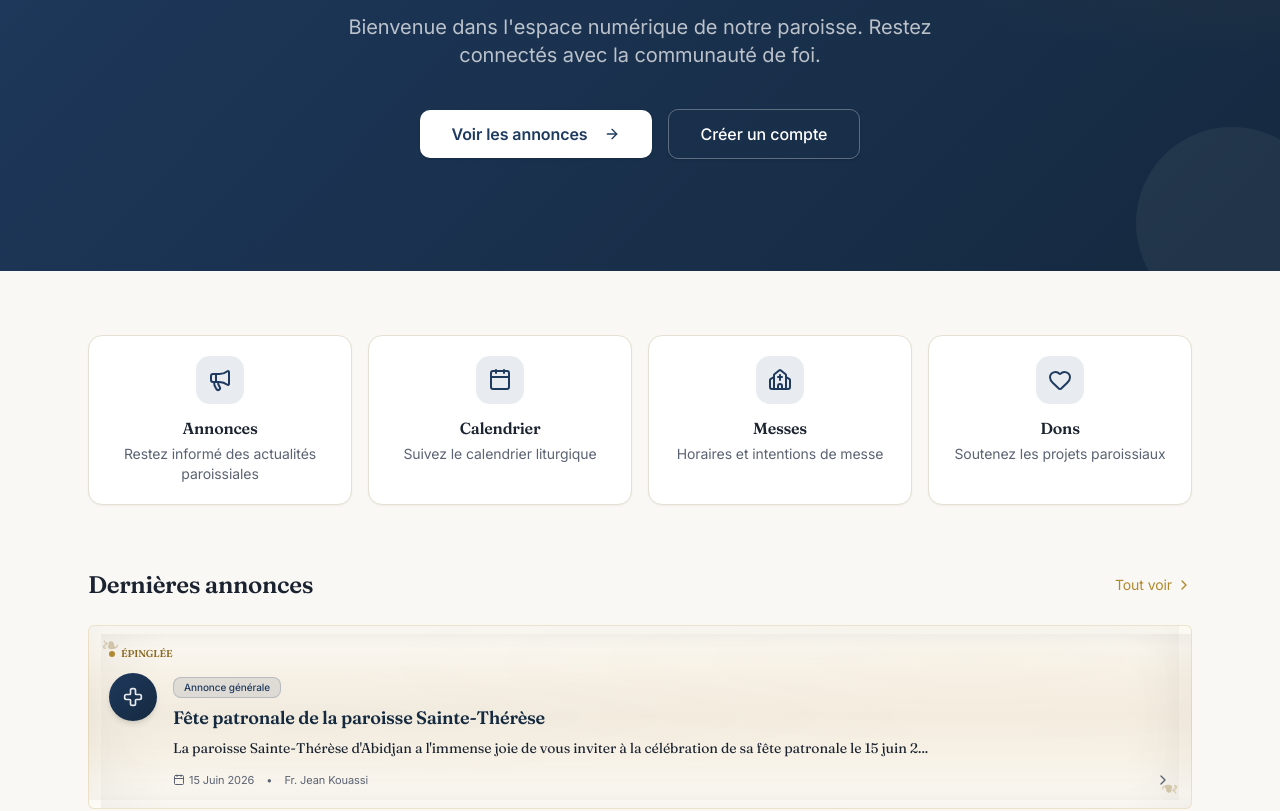
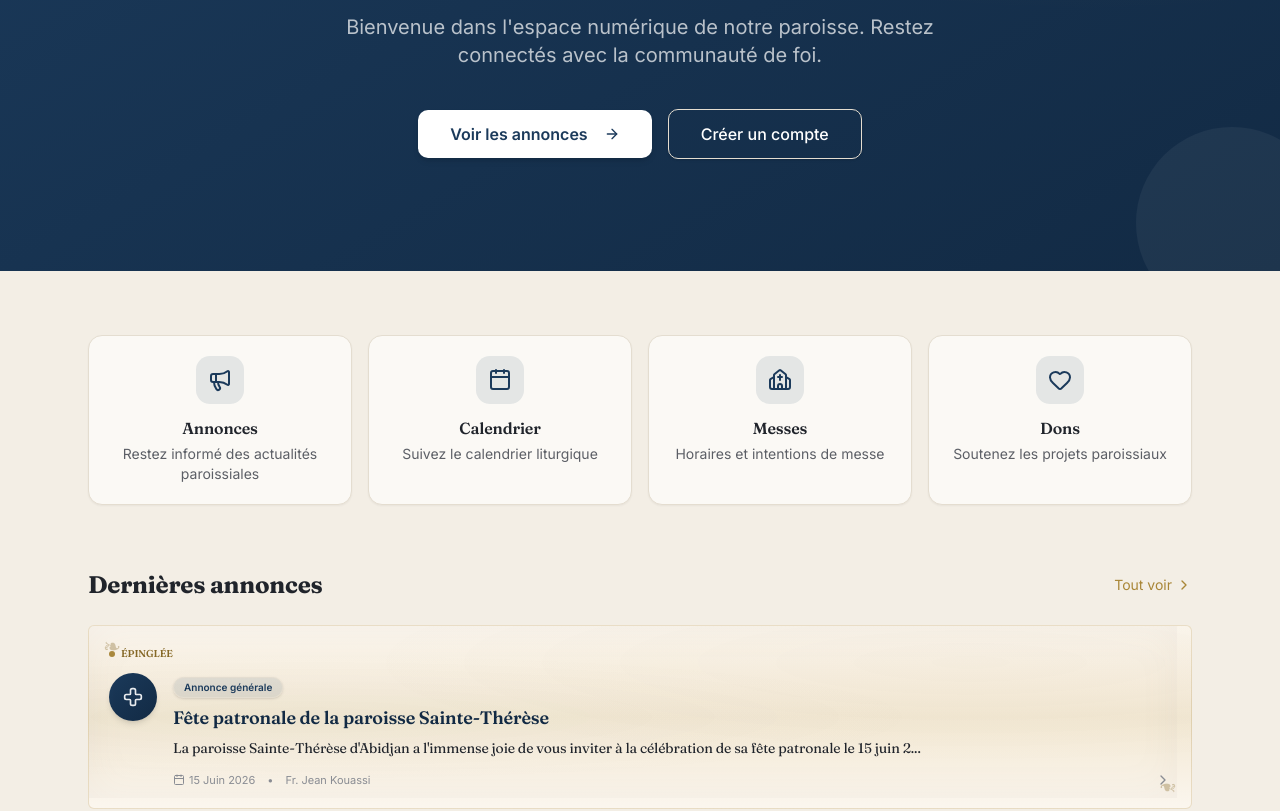
Before and after one commit to Armandodino/-ecclesia-connect, a Next.js app in the folder ecclesia-connect/: page / in a window 1280 px wide. Shown: the part 360-1171 px from the top of the page. Built offline with nearby package versions, Linux system fonts and the light colour scheme.

Commit message:
feat: refine brand palette and update color tokens

```diff
--- a/ecclesia-connect/src/app/globals.css
+++ b/ecclesia-connect/src/app/globals.css
@@ -1,107 +1,82 @@
-@import url('https://fonts.googleapis.com/css2?family=Fraunces:ital,opsz,wght@0,9..144,400;0,9..144,500;0,9..144,600;0,9..144,700;1,9..144,400;1,9..144,500&family=Inter:wght@400;500;600;700&display=swap');
 @import "tailwindcss";
 
 @custom-variant dark (&:is(.dark *));
 
 :root {
-  /* ── Brand palette ─────────────────────────────
-     Deep liturgical blue + restrained antique brass,
-     on warm paper neutrals. Used sparingly & intentionally. */
-  --royal-blue: #1F3A5F;
-  --royal-blue-light: #2C5180;
-  --royal-blue-dark: #15293F;
-  --gold: #B0892F;
-  --gold-light: #C8A24A;
-  --gold-dark: #8C6C24;
+  /* ===== Brand palette — refined liturgical ===== */
+  --royal-blue: #1b3a5b;        /* deep liturgical blue (primary) */
+  --royal-blue-light: #2d5380;
+  --royal-blue-dark: #122a44;
+  --brass: #a98637;             /* restrained brass/gold accent */
+  --brass-light: #c2a155;
+  --brass-dark: #876a28;
+  --parchment: #f3eee5;         /* warm page background */
+  --parchment-deep: #ece4d6;
+  --ivory: #fbf9f5;             /* card surface */
+  --ink: #20242b;               /* near-black text */
+  --ink-soft: #5c5f66;
+  --stone: #8a8d94;
+  --line: #e4ddd0;              /* warm hairline borders */
 
-  /* Neutrals (warm paper) */
-  --paper: #FAF8F4;
-  --paper-deep: #F2EDE4;
-  --ink: #1B2330;
-  --ink-soft: #5B6373;
-
-  /* ── Semantic tokens ── */
-  --background: var(--paper);
+  /* ===== Semantic tokens ===== */
+  --background: var(--parchment);
   --foreground: var(--ink);
-  --card: #FFFFFF;
+  --card: var(--ivory);
   --card-foreground: var(--ink);
-  --popover: #FFFFFF;
+  --popover: var(--ivory);
   --popover-foreground: var(--ink);
   --primary: var(--royal-blue);
-  --primary-foreground: #FFFFFF;
-  --secondary: #EFEAE1;
-  --secondary-foreground: var(--royal-blue-dark);
-  --muted: #F1ECE3;
+  --primary-foreground: #fbf9f5;
+  --secondary: #efe9dd;
+  --secondary-foreground: var(--ink);
+  --muted: #efe9dd;
   --muted-foreground: var(--ink-soft);
-  --accent: var(--gold);
-  --accent-foreground: #FFFFFF;
-  --destructive: #B23B3B;
-  --destructive-foreground: #FFFFFF;
-  --success: #2F6B46;
-  --border: #E6DFD3;
-  --input: #E6DFD3;
+  --accent: var(--brass);
+  --accent-foreground: #fbf9f5;
+  --destructive: #b3261e;
+  --destructive-foreground: #fbf9f5;
+  --success: #2f6b3c;
+  --warning: #b97e1f;
+  --border: var(--line);
+  --input: var(--line);
   --ring: var(--royal-blue);
   --radius: 0.625rem;
 
-  /* Legacy accent aliases kept so existing pages stay coherent */
-  --off-white: #F5F0EB;
-  --cream: var(--paper);
-  --stone-gray: var(--ink-soft);
-  --stone-light: #CFC8BC;
-  --stone-dark: #5C5854;
-  --deep-purple: #4B3A6B;
-  --wine-red: #7A3550;
-  --emerald: var(--success);
-
-  /* Refined, soft shadows */
-  --shadow-sm: 0 1px 2px rgba(27, 35, 48, 0.05);
-  --shadow-md: 0 2px 8px rgba(27, 35, 48, 0.06);
-  --shadow-lg: 0 8px 24px rgba(27, 35, 48, 0.08);
-  --shadow-xl: 0 16px 40px rgba(27, 35, 48, 0.10);
-
-  --glass-bg: var(--card);
-  --glass-border: var(--border);
-  --glass-shadow: var(--shadow-md);
+  /* Soft, neutral shadows (no blue tint) */
+  --shadow-sm: 0 1px 2px rgba(32, 36, 43, 0.05);
+  --shadow-md: 0 2px 8px rgba(32, 36, 43, 0.06), 0 1px 2px rgba(32, 36, 43, 0.04);
+  --shadow-lg: 0 8px 24px rgba(32, 36, 43, 0.08), 0 2px 6px rgba(32, 36, 43, 0.04);
 }
 
 .dark {
-  --background: #11151C;
-  --foreground: #ECE7DE;
-  --card: #181D26;
-  --card-foreground: #ECE7DE;
-  --popover: #181D26;
-  --popover-foreground: #ECE7DE;
-  --primary: #3E6CA6;
-  --primary-foreground: #FFFFFF;
-  --secondary: #232A35;
-  --secondary-foreground: #ECE7DE;
-  --muted: #1E242E;
-  --muted-foreground: #9AA1AE;
-  --accent: #C8A24A;
-  --accent-foreground: #15293F;
-  --destructive: #C75252;
-  --destructive-foreground: #FFFFFF;
-  --success: #4E9A6E;
-  --border: #2A313C;
-  --input: #2A313C;
-  --ring: #3E6CA6;
+  --royal-blue: #4a7bb0;
+  --royal-blue-light: #5e8dc0;
+  --royal-blue-dark: #0f1d2e;
+  --brass: #c8a557;
+  --brass-light: #dab96e;
+  --brass-dark: #a3853f;
 
-  --gold: #C8A24A;
-  --gold-light: #D9B868;
-  --gold-dark: #A9853A;
-  --stone-light: #3A414C;
-  --deep-purple: #8C77B5;
-  --wine-red: #BC7C97;
-  --emerald: #4E9A6E;
-
-  --shadow-sm: 0 1px 2px rgba(0, 0, 0, 0.3);
-  --shadow-md: 0 2px 8px rgba(0, 0, 0, 0.35);
-  --shadow-lg: 0 8px 24px rgba(0, 0, 0, 0.45);
-  --shadow-xl: 0 16px 40px rgba(0, 0, 0, 0.5);
-
-  --glass-bg: var(--card);
-  --glass-border: var(--border);
-  --glass-shadow: var(--shadow-md);
+  --background: #11151b;
+  --foreground: #ece7dd;
+  --card: #181d25;
+  --card-foreground: #ece7dd;
+  --popover: #181d25;
+  --popover-foreground: #ece7dd;
+  --primary: #5e8dc0;
+  --primary-foreground: #0f1d2e;
+  --secondary: #232a34;
+  --secondary-foreground: #ece7dd;
+  --muted: #1f252e;
+  --muted-foreground: #9aa0a9;
+  --accent: #c8a557;
+  --accent-foreground: #11151b;
+  --destructive: #e0625a;
+  --destructive-foreground: #11151b;
+  --success: #5fae6f;
+  --warning: #d9a94a;
+  --border: #272e39;
+  --input: #272e39;
+  --ring: #5e8dc0;
 }
 
 @theme inline {
@@ -122,54 +97,52 @@
   --color-destructive: var(--destructive);
   --color-destructive-foreground: var(--destructive-foreground);
   --color-success: var(--success);
+  --color-warning: var(--warning);
   --color-border: var(--border);
   --color-input: var(--input);
   --color-ring: var(--ring);
+
   --color-royal-blue: var(--royal-blue);
   --color-royal-blue-light: var(--royal-blue-light);
   --color-royal-blue-dark: var(--royal-blue-dark);
-  --color-gold: var(--gold);
-  --color-gold-light: var(--gold-light);
-  --color-gold-dark: var(--gold-dark);
-  --color-cream: var(--cream);
-  --color-off-white: var(--off-white);
-  --color-stone-gray: var(--stone-gray);
-  --color-deep-purple: var(--deep-purple);
-  --color-wine-red: var(--wine-red);
-  --color-emerald: var(--emerald);
-  --font-sans: 'Inter', system-ui, sans-serif;
-  --font-serif: 'Fraunces', Georgia, 'Times New Roman', serif;
+  --color-gold: var(--brass);
+  --color-gold-light: var(--brass-light);
+  --color-gold-dark: var(--brass-dark);
+  --color-brass: var(--brass);
+  --color-cream: var(--ivory);
+  --color-parchment: var(--parchment);
+  --color-stone-gray: var(--stone);
+  --color-emerald: var(--success);
+
+  --font-sans: var(--font-inter), ui-sans-serif, system-ui, sans-serif;
+  --font-serif: var(--font-fraunces), ui-serif, Georgia, serif;
+
   --radius-sm: calc(var(--radius) - 4px);
   --radius-md: calc(var(--radius) - 2px);
   --radius-lg: var(--radius);
   --radius-xl: calc(var(--radius) + 4px);
 }
 
+* {
+  border-color: var(--border);
+}
+
 body {
-  font-family: 'Inter', system-ui, sans-serif;
   background: var(--background);
   color: var(--foreground);
   -webkit-font-smoothing: antialiased;
   -moz-osx-font-smoothing: grayscale;
-  letter-spacing: -0.005em;
+  font-feature-settings: "cv01", "cv03", "cv04";
 }
 
-/* Display / heading serif — refined, editorial, used for titles */
-.font-cathedral {
-  font-family: 'Fraunces', Georgia, serif;
-  font-weight: 600;
-  letter-spacing: -0.015em;
+/* Editorial serif for display headings */
+.font-cathedral,
+.font-serif-elegant {
+  font-family: var(--font-serif);
+  letter-spacing: -0.01em;
 }
 
-/* Elegant serif for scripture & quotes */
-.font-serif-elegant {
-  font-family: 'Fraunces', Georgia, serif;
-  font-optical-sizing: auto;
-}
-
-/* ── Surfaces ──────────────────────────────────
-   "glass" now resolves to a clean, solid, well-shadowed
-   surface so the whole app loses the noisy frosted look. */
+/* Legacy class kept for compatibility — now a clean solid surface */
 .glass {
   background: var(--card);
   border: 1px solid var(--border);
@@ -182,28 +155,27 @@
   box-shadow: var(--shadow-md);
 }
 
-/* Subtle, single-temperature blue panel for heroes/feature headers */
+/* Refined hero panel — single-temperature deep blue */
 .stained-glass {
   background:
-    radial-gradient(120% 140% at 100% 0%, rgba(176, 137, 47, 0.18) 0%, transparent 45%),
-    linear-gradient(135deg, var(--royal-blue) 0%, var(--royal-blue-dark) 100%);
+    radial-gradient(120% 120% at 85% 0%, rgba(169, 134, 55, 0.18) 0%, transparent 45%),
+    linear-gradient(150deg, var(--royal-blue) 0%, var(--royal-blue-dark) 100%);
 }
 
-/* Removed glow — kept as no-op so existing class usage stays safe */
 .cathedral-glow {
-  box-shadow: var(--shadow-sm);
+  box-shadow: var(--shadow-md);
 }
 
 .cathedral-border {
-  border-color: var(--border);
+  border: 1px solid var(--border);
 }
 
-/* Background pattern toned right down to a whisper */
 .cross-pattern {
-  background-image: none;
+  background-image: radial-gradient(rgba(32, 36, 43, 0.045) 1px, transparent 1px);
+  background-size: 22px 22px;
 }
 
-/* Scrollbar styling */
+/* ===== Scrollbar ===== */
 ::-webkit-scrollbar {
   width: 10px;
   height: 10px;
@@ -212,19 +184,17 @@
   background: transparent;
 }
 ::-webkit-scrollbar-thumb {
-  background: var(--stone-light);
+  background: var(--border);
   border-radius: 6px;
-  border: 2px solid transparent;
-  background-clip: padding-box;
+  border: 2px solid var(--background);
 }
 ::-webkit-scrollbar-thumb:hover {
-  background: var(--ink-soft);
-  background-clip: padding-box;
+  background: var(--stone);
 }
 
 ::selection {
-  background: rgba(31, 58, 95, 0.14);
-  color: var(--royal-blue-dark);
+  background: rgba(169, 134, 55, 0.22);
+  color: var(--ink);
 }
 
 *:focus-visible {
@@ -236,7 +206,7 @@
   scroll-behavior: smooth;
 }
 
-/* ── Motion ── */
+/* ===== Animations (subtle) ===== */
 @keyframes fade-in {
   from { opacity: 0; transform: translateY(6px); }
   to { opacity: 1; transform: translateY(0); }
@@ -246,7 +216,7 @@
 }
 
 @keyframes slide-up {
-  from { opacity: 0; transform: translateY(16px); }
+  from { opacity: 0; transform: translateY(14px); }
   to { opacity: 1; transform: translateY(0); }
 }
 .animate-slide-up {
@@ -255,10 +225,10 @@
 
 @keyframes divine-light {
   0%, 100% { opacity: 0.35; }
-  50% { opacity: 0.55; }
+  50% { opacity: 0.6; }
 }
 .animate-divine-light {
-  animation: divine-light 5s ease-in-out infinite;
+  animation: divine-light 4s ease-in-out infinite;
 }
 
 @keyframes shimmer {
@@ -266,14 +236,18 @@
   100% { background-position: 200% 0; }
 }
 .animate-shimmer {
-  background: linear-gradient(90deg, transparent 0%, rgba(176, 137, 47, 0.08) 50%, transparent 100%);
+  background: linear-gradient(90deg, transparent 0%, rgba(169, 134, 55, 0.08) 50%, transparent 100%);
   background-size: 200% 100%;
-  animation: shimmer 3s ease-in-out infinite;
+  animation: shimmer 2.5s ease-in-out infinite;
 }
 
-/* Safe areas / mobile */
-.safe-area-bottom { padding-bottom: env(safe-area-inset-bottom, 0px); }
-.safe-area-top { padding-top: env(safe-area-inset-top, 0px); }
+/* ===== Mobile helpers ===== */
+.safe-area-bottom {
+  padding-bottom: env(safe-area-inset-bottom, 0px);
+}
+.safe-area-top {
+  padding-top: env(safe-area-inset-top, 0px);
+}
 
 @media (max-width: 1024px) {
   button, a, [role="button"] {
@@ -283,10 +257,11 @@
 }
 
 @supports (-webkit-touch-callout: none) {
-  .h-screen { height: -webkit-fill-available; }
+  .h-screen {
+    height: -webkit-fill-available;
+  }
 }
 
-/* Responsive text utilities */
 .text-responsive-xs { font-size: clamp(0.625rem, 1.5vw, 0.75rem); }
 .text-responsive-sm { font-size: clamp(0.75rem, 2vw, 0.875rem); }
 .text-responsive-base { font-size: clamp(0.875rem, 2.5vw, 1rem); }
@@ -300,86 +275,56 @@
     -ms-overflow-style: none;
     scrollbar-width: none;
   }
-  .hide-scrollbar::-webkit-scrollbar { display: none; }
+  .hide-scrollbar::-webkit-scrollbar {
+    display: none;
+  }
 }
 
 /* ============================================
    PARCHMENT ANNOUNCEMENT SYSTEM
-   Kept as a deliberate, refined feature for the
-   printable "affichage paroissial" announcements.
+   (intentional, printable manuscript look)
    ============================================ */
 .parchment {
   position: relative;
   background:
-    radial-gradient(ellipse at 20% 50%, rgba(139, 134, 128, 0.03) 0%, transparent 50%),
-    radial-gradient(ellipse at 80% 20%, rgba(176, 137, 47, 0.025) 0%, transparent 50%),
-    linear-gradient(180deg, #FDFBF6 0%, #F7F1E6 30%, #F4EEE1 50%, #F7F1E6 70%, #FDFBF6 100%);
-  border: 1px solid rgba(176, 137, 47, 0.22);
+    radial-gradient(ellipse at 20% 50%, rgba(139, 134, 128, 0.04) 0%, transparent 50%),
+    radial-gradient(ellipse at 80% 20%, rgba(169, 134, 55, 0.03) 0%, transparent 50%),
+    linear-gradient(180deg, #fbf6ee 0%, #f5ecdb 35%, #f1e7d2 50%, #f5ecdb 65%, #fbf6ee 100%);
+  border: 1px solid rgba(169, 134, 55, 0.22);
   border-radius: 6px;
   overflow: hidden;
-}
-
-.parchment::before {
-  content: '';
-  position: absolute;
-  inset: 0;
-  background:
-    linear-gradient(180deg, rgba(139, 134, 128, 0.06) 0%, transparent 8%),
-    linear-gradient(0deg, rgba(139, 134, 128, 0.06) 0%, transparent 8%),
-    linear-gradient(90deg, rgba(139, 134, 128, 0.05) 0%, transparent 6%),
-    linear-gradient(270deg, rgba(139, 134, 128, 0.05) 0%, transparent 6%);
-  pointer-events: none;
-  z-index: 1;
 }
 
 .parchment::after {
   content: '';
   position: absolute;
   inset: 0;
-  box-shadow:
-    inset 0 0 30px rgba(139, 134, 128, 0.06),
-    inset 0 0 60px rgba(139, 134, 128, 0.03);
+  box-shadow: inset 0 0 40px rgba(139, 134, 128, 0.07);
   pointer-events: none;
   z-index: 1;
 }
 
-.parchment-corners { position: relative; }
 .parchment-corners::before,
 .parchment-corners::after {
   content: '❧';
   position: absolute;
-  font-size: 1.4rem;
-  color: rgba(140, 108, 36, 0.32);
+  font-size: 1.35rem;
+  color: rgba(135, 106, 40, 0.35);
   z-index: 2;
   line-height: 1;
 }
-.parchment-corners::before { top: 8px; left: 12px; }
-.parchment-corners::after { bottom: 8px; right: 12px; transform: rotate(180deg); }
+.parchment-corners::before { top: 10px; left: 14px; }
+.parchment-corners::after { bottom: 10px; right: 14px; transform: rotate(180deg); }
 
 .drop-cap::first-letter {
   float: left;
-  font-family: 'Fraunces', Georgia, serif;
+  font-family: var(--font-serif);
   font-size: 3.4em;
   line-height: 0.8;
-  padding-right: 0.12em;
-  padding-top: 0.05em;
-  color: var(--gold-dark);
-  font-weight: 700;
-}
-
-.gothic-arch { position: relative; padding-top: 2rem; }
-.gothic-arch::before {
-  content: '';
-  position: absolute;
-  top: 0;
-  left: 50%;
-  transform: translateX(-50%);
-  width: 60px;
-  height: 24px;
-  background:
-    radial-gradient(circle at 50% 100%, transparent 18px, rgba(140, 108, 36, 0.22) 18px, rgba(140, 108, 36, 0.22) 20px, transparent 20px),
-    radial-gradient(circle at 30% 100%, transparent 10px, rgba(140, 108, 36, 0.14) 10px, rgba(140, 108, 36, 0.14) 12px, transparent 12px),
-    radial-gradient(circle at 70% 100%, transparent 10px, rgba(140, 108, 36, 0.14) 10px, rgba(140, 108, 36, 0.14) 12px, transparent 12px);
+  padding-right: 0.1em;
+  padding-top: 0.04em;
+  color: var(--brass-dark);
+  font-weight: 600;
 }
 
 .wax-seal {
@@ -387,17 +332,17 @@
   display: inline-flex;
   align-items: center;
   justify-content: center;
-  width: 48px;
-  height: 48px;
+  width: 46px;
+  height: 46px;
   border-radius: 50%;
   background:
-    radial-gradient(circle at 35% 35%, rgba(255, 255, 255, 0.3) 0%, transparent 50%),
-    linear-gradient(135deg, #9E2B2B 0%, #7A1E1E 50%, #561212 100%);
+    radial-gradient(circle at 35% 35%, rgba(255, 255, 255, 0.28) 0%, transparent 50%),
+    linear-gradient(135deg, #b3261e 0%, #8b1a1a 55%, #5c1010 100%);
   box-shadow: 0 2px 8px rgba(0, 0, 0, 0.25), inset 0 1px 2px rgba(255, 255, 255, 0.2);
-  color: #FDF8F3;
-  font-family: 'Fraunces', serif;
-  font-size: 0.65rem;
-  font-weight: 700;
+  color: #fbf9f5;
+  font-family: var(--font-serif);
+  font-size: 0.62rem;
+  font-weight: 600;
   text-transform: uppercase;
   letter-spacing: 0.05em;
   z-index: 3;
@@ -414,7 +359,7 @@
   position: relative;
   border: none;
   height: 1px;
-  background: linear-gradient(90deg, transparent 0%, rgba(140, 108, 36, 0.1) 15%, rgba(140, 108, 36, 0.4) 50%, rgba(140, 108, 36, 0.1) 85%, transparent 100%);
+  background: linear-gradient(90deg, transparent, rgba(169, 134, 55, 0.4) 50%, transparent);
   margin: 1.5rem 0;
 }
 .ornamental-rule::before {
@@ -423,10 +368,10 @@
   top: 50%;
   left: 50%;
   transform: translate(-50%, -50%);
-  background: #F4EEE1;
+  background: #f5ecdb;
   padding: 0 0.75rem;
-  color: rgba(140, 108, 36, 0.5);
-  font-size: 0.75rem;
+  color: rgba(169, 134, 55, 0.55);
+  font-size: 0.7rem;
 }
 
 .manuscript-text {
@@ -434,27 +379,66 @@
   hyphens: auto;
   -webkit-hyphens: auto;
   line-height: 1.8;
-  letter-spacing: 0.01em;
 }
 
-.liturgical-header { position: relative; text-align: center; padding: 0.5rem 0; }
+.liturgical-header {
+  position: relative;
+  text-align: center;
+  padding: 0.5rem 0;
+}
 .liturgical-header::before,
 .liturgical-header::after {
   content: '—';
-  color: rgba(140, 108, 36, 0.4);
+  color: rgba(169, 134, 55, 0.45);
   margin: 0 0.5rem;
 }
 
-.cross-decoration { position: relative; display: inline-block; }
-.cross-decoration::before {
-  content: '✟';
-  position: absolute;
-  top: -0.2em;
-  left: -1.2em;
-  font-size: 0.8em;
-  color: rgba(140, 108, 36, 0.4);
+.fleur-separator {
+  text-align: center;
+  margin: 1rem 0;
+  color: rgba(169, 134, 55, 0.4);
+  font-size: 1rem;
+  letter-spacing: 0.5em;
 }
 
+.illuminated-border {
+  position: relative;
+  border: 1px solid rgba(169, 134, 55, 0.25);
+}
+.illuminated-border::before {
+  content: '';
+  position: absolute;
+  inset: 4px;
+  border: 1px solid rgba(169, 134, 55, 0.12);
+  pointer-events: none;
+}
+
+.manuscript-list {
+  list-style: none;
+  padding-left: 0;
+}
+.manuscript-list li {
+  position: relative;
+  padding-left: 1.5rem;
+  margin-bottom: 0.5rem;
+}
+.manuscript-list li::before {
+  content: '✦';
+  position: absolute;
+  left: 0;
+  color: rgba(169, 134, 55, 0.5);
+  font-size: 0.7em;
+}
+
+.parchment-card {
+  transition: transform 0.25s ease, box-shadow 0.25s ease;
+}
+.parchment-card:hover {
+  transform: translateY(-2px);
+  box-shadow: 0 8px 24px rgba(32, 36, 43, 0.1), 0 0 0 1px rgba(169, 134, 55, 0.18);
+}
+
+/* ===== Print ===== */
 @media print {
   body * { visibility: hidden !important; }
   .parchment-print-area,
@@ -474,7 +458,7 @@
     padding: 15mm 20mm;
   }
   .parchment-print-area .parchment {
-    border: 2px solid var(--gold-dark) !important;
+    border: 2px solid var(--brass-dark) !important;
     box-shadow: none !important;
     page-break-inside: avoid;
   }
@@ -484,50 +468,3 @@
 }
 
 .print-only { display: none; }
-
-.parchment-card {
-  transition: transform 0.3s cubic-bezier(0.4, 0, 0.2, 1), box-shadow 0.3s cubic-bezier(0.4, 0, 0.2, 1);
-}
-.parchment-card:hover {
-  transform: translateY(-2px);
-  box-shadow: var(--shadow-lg);
-}
-
-.fleur-separator {
-  text-align: center;
-  margin: 1rem 0;
-  color: rgba(140, 108, 36, 0.3);
-  font-size: 1rem;
-  letter-spacing: 0.5em;
-}
-
-.illuminated-border { position: relative; border: 1px solid rgba(140, 108, 36, 0.2); }
-.illuminated-border::before {
-  content: '';
-  position: absolute;
-  inset: 4px;
-  border: 1px solid rgba(140, 108, 36, 0.1);
-  pointer-events: none;
-}
-
-.parchment-scroll { position: relative; }
-.parchment-scroll::after {
-  content: '';
-  position: absolute;
-  bottom: 0;
-  left: 0;
-  right: 0;
-  height: 40px;
-  background: linear-gradient(transparent, rgba(244, 238, 225, 0.9));
-  pointer-events: none;
-}
-
-.manuscript-list { list-style: none; padding-left: 0; }
-.manuscript-list li { position: relative; padding-left: 1.5rem; margin-bottom: 0.5rem; }
-.manuscript-list li::before {
-  content: '✦';
-  position: absolute;
-  left: 0;
-  color: rgba(140, 108, 36, 0.5);
-  font-size: 0.7em;
-}
--- a/ecclesia-connect/src/app/layout.tsx
+++ b/ecclesia-connect/src/app/layout.tsx
@@ -1,8 +1,24 @@
 import type { Metadata, Viewport } from "next"
+import { Fraunces, Inter } from "next/font/google"
 import "./globals.css"
 
+const fraunces = Fraunces({
+  subsets: ["latin"],
+  weight: ["400", "500", "600", "700"],
+  style: ["normal", "italic"],
+  variable: "--font-fraunces",
+  display: "swap",
+})
+
+const inter = Inter({
+  subsets: ["latin"],
+  weight: ["300", "400", "500", "600", "700"],
+  variable: "--font-inter",
+  display: "swap",
+})
+
 export const metadata: Metadata = {
-  title: "Ecclesia Connect - Plateforme Catholique Moderne",
+  title: "Ecclesia Connect — Plateforme catholique moderne",
   description:
     "Écosystème numérique pour la vie de paroisse, diocèse et communauté chrétienne",
   manifest: "/manifest.json",
@@ -13,7 +29,7 @@
   initialScale: 1,
   maximumScale: 1,
   userScalable: false,
-  themeColor: "#1F3A5F",
+  themeColor: "#1B3A5B",
 }
 
 export default function RootLayout({
@@ -22,8 +38,12 @@
   children: React.ReactNode
 }>) {
   return (
-    <html lang="fr" suppressHydrationWarning>
-      <body className="min-h-screen bg-background antialiased">
+    <html
+      lang="fr"
+      suppressHydrationWarning
+      className={`${fraunces.variable} ${inter.variable} bg-background`}
+    >
+      <body className="min-h-screen bg-background font-sans antialiased">
         {children}
       </body>
     </html>
--- a/ecclesia-connect/src/app/page.tsx
+++ b/ecclesia-connect/src/app/page.tsx
@@ -243,7 +243,7 @@
                 <Link href="/register">
                   <Button
                     variant="outline"
-                    className="bg-transparent border border-white/30 text-white hover:bg-white/10 hover:text-white px-6 sm:px-8 py-5 sm:py-6 text-base w-full sm:w-auto"
+                    className="border-white/30 text-white hover:bg-white/10 px-6 sm:px-8 py-5 sm:py-6 text-base w-full sm:w-auto"
                   >
                     Créer un compte
                   </Button>
--- a/ecclesia-connect/src/components/ui/badge.tsx
+++ b/ecclesia-connect/src/components/ui/badge.tsx
@@ -8,11 +8,11 @@
   }
 >(({ className, variant = "default", ...props }, ref) => {
   const variants = {
-    default: "bg-primary text-primary-foreground",
-    secondary: "bg-secondary text-secondary-foreground",
-    outline: "border border-border text-muted-foreground",
-    gold: "bg-gold/12 text-gold-dark border border-gold/25",
-    success: "bg-success/10 text-success border border-success/20",
+    default: "bg-primary text-primary-foreground shadow-sm",
+    secondary: "bg-secondary/10 text-foreground",
+    outline: "border border-border text-foreground",
+    gold: "bg-gold/20 text-gold-dark border border-gold/30",
+    success: "bg-emerald/10 text-emerald border border-emerald/20",
     destructive: "bg-destructive/10 text-destructive border border-destructive/20",
   }
 
@@ -20,7 +20,7 @@
     <div
       ref={ref}
       className={cn(
-        "inline-flex items-center rounded-md px-2.5 py-0.5 text-xs font-medium transition-colors",
+        "inline-flex items-center rounded-full px-2.5 py-0.5 text-xs font-semibold transition-colors",
         variants[variant],
         className
       )}
--- a/ecclesia-connect/src/components/ui/button.tsx
+++ b/ecclesia-connect/src/components/ui/button.tsx
@@ -9,21 +9,21 @@
     variants: {
       variant: {
         default:
-          "bg-primary text-primary-foreground shadow-sm hover:bg-primary/90 active:scale-[0.99]",
+          "bg-primary text-primary-foreground shadow-md hover:bg-primary/90 hover:shadow-lg active:scale-[0.98]",
         destructive:
           "bg-destructive text-destructive-foreground shadow-sm hover:bg-destructive/90",
         outline:
-          "border border-border bg-card shadow-sm hover:bg-muted hover:text-foreground",
+          "border border-border bg-transparent shadow-sm hover:bg-accent/10 hover:text-foreground",
         secondary:
-          "bg-secondary text-secondary-foreground hover:bg-secondary/80",
+          "bg-secondary/10 text-foreground shadow-sm hover:bg-secondary/20",
         ghost:
-          "hover:bg-muted hover:text-foreground",
+          "hover:bg-accent/10 hover:text-foreground",
         link:
           "text-primary underline-offset-4 hover:underline",
         gold:
-          "bg-gold text-white shadow-sm hover:bg-gold-dark active:scale-[0.99] font-semibold",
+          "bg-gold text-royal-blue-dark shadow-md hover:bg-gold-light hover:shadow-lg active:scale-[0.98] font-semibold",
         cathedral:
-          "bg-royal-blue text-white shadow-sm hover:bg-royal-blue-light active:scale-[0.99] font-semibold",
+          "bg-royal-blue text-white shadow-md hover:bg-royal-blue-light hover:shadow-lg active:scale-[0.98] font-semibold",
       },
       size: {
         default: "h-10 px-4 py-2",
```
Also changed, not shown: ecclesia-connect/src/components/dashboard/dashboard.tsx (+22 -19 lines), ecclesia-connect/src/components/layout/bottom-nav.tsx (+4 -4 lines), ecclesia-connect/src/components/layout/header.tsx (+7 -7 lines), ecclesia-connect/src/components/layout/sidebar.tsx (+8 -8 lines).
